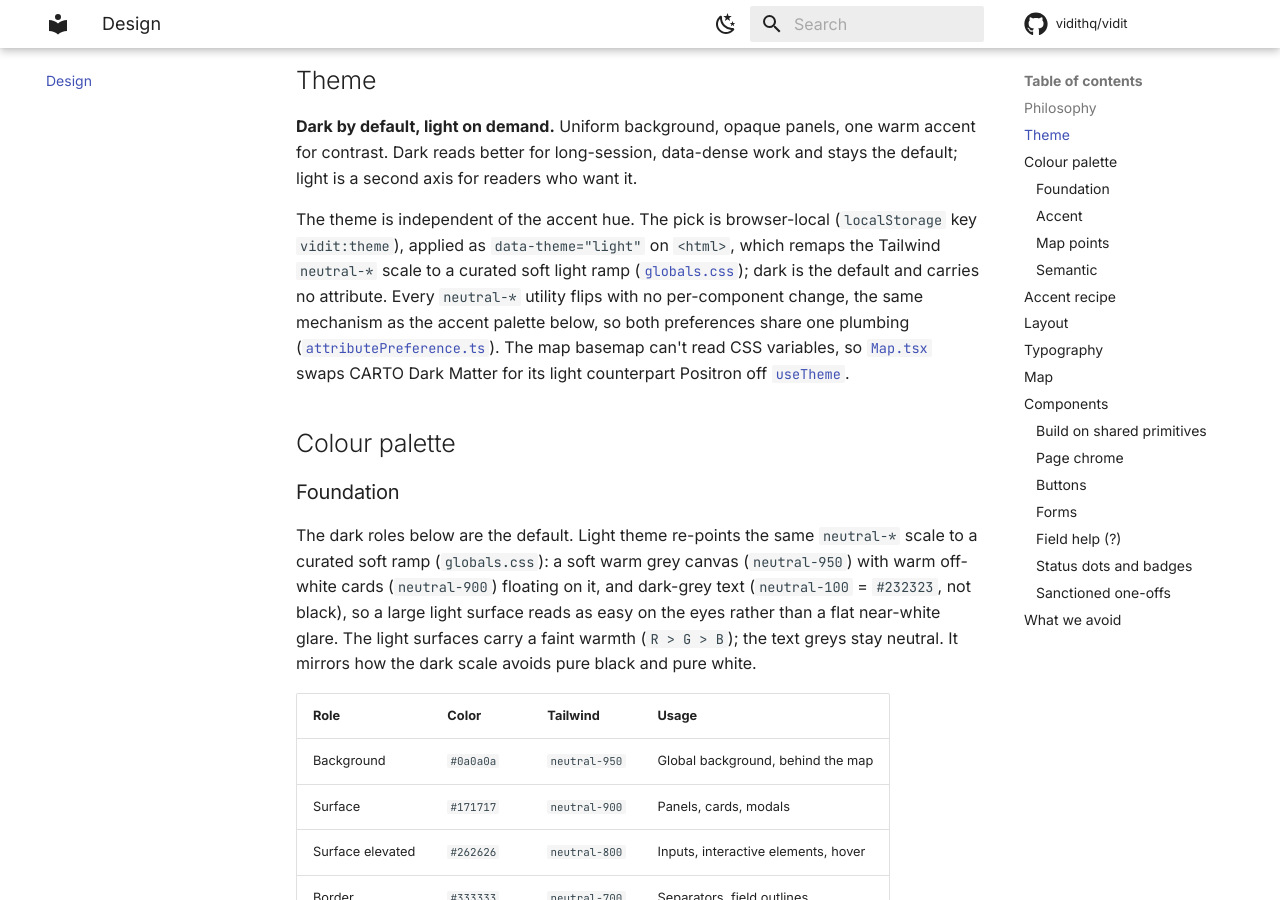
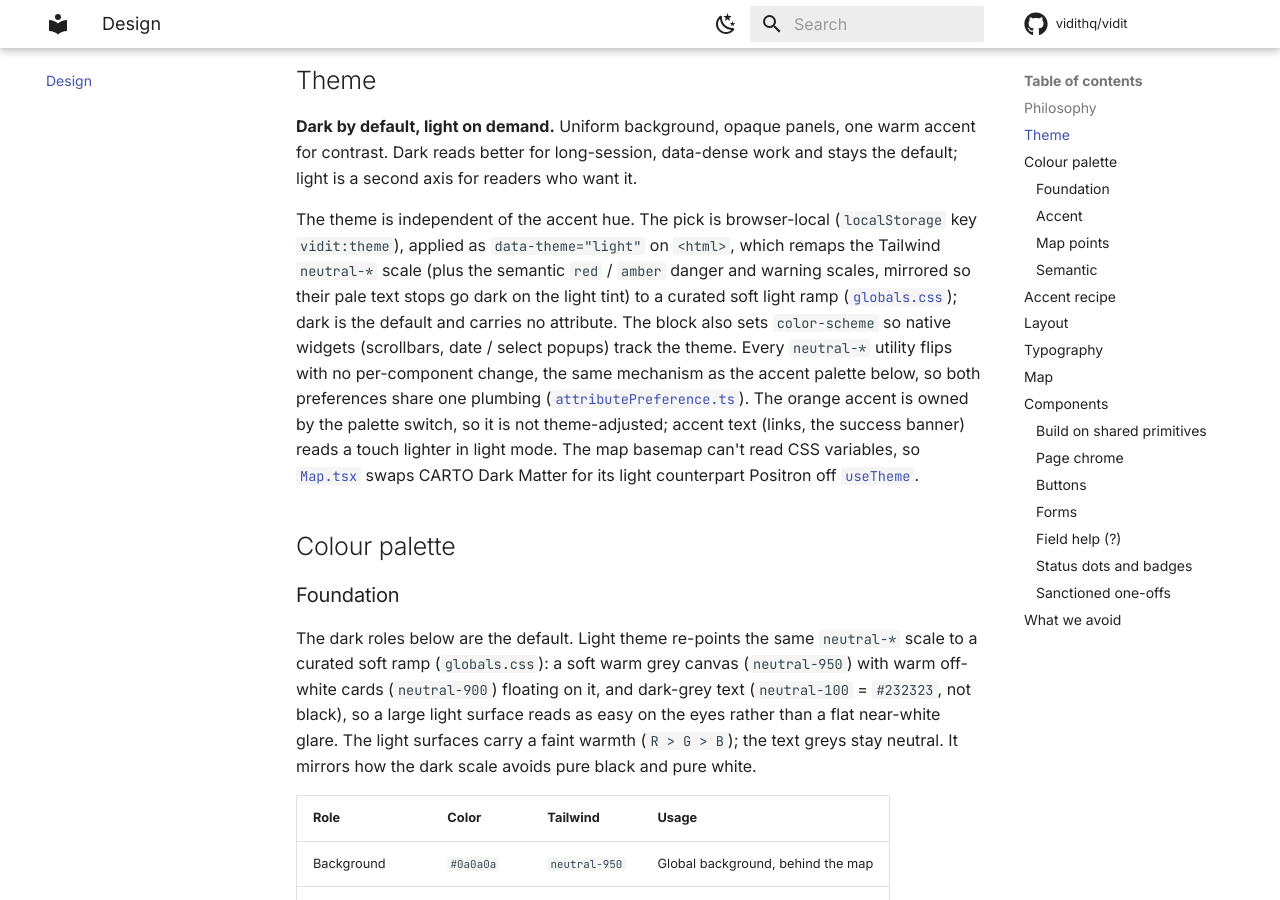
Before and after one commit to vidithq/vidit, an MkDocs documentation site: the page built from docs/design.md, in a window 1280 px wide and 900 px high, scrolled down 501 px. Built offline with MkDocs 1.6.1 and Material for MkDocs 9.7.7, drawn with Linux system fonts in a browser that asks for light colours; comment, search, counter and statistics services are not loaded.

Commit message:
fix(frontend): address triple-review findings on the light theme
- Semantic red / amber scales now flip in light mode (mirrored about their 500
  stop), so FORM_ERROR_BANNER / WARNING_CALLOUT / danger surfaces keep their
  meaning with dark text on a light tint instead of pale-on-pale.
- Set `color-scheme` per theme so native widgets (scrollbars, date / select
  popups) track the theme instead of the OS.
- Flip the selected map point's white halo to a dark ring on the light
  Positron basemap, where a white ring vanished.
- Memoise `useClientPreference`'s subscribe on `event` (useCallback) so
  useSyncExternalStore stops detaching and reattaching listeners every render.
- Replace two em dashes in globals.css comments with colons (house style).
- Clarify `attributePreference`'s `attribute` is the camelCase dataset key;
  correct theme.ts's stale "inverted ramp" wording and the sepia comment scope
  (it covers the whole canvas, markers included).

Known limitation, left as-is: the orange accent is owned by the palette switch,
so accent text (links, the success banner) reads a touch lighter in light mode;
theme-adjusting it needs a theme x palette reconciliation.

Co-Authored-By: Claude Opus 4.8 <noreply@anthropic.com>
Signed-off-by: vidit-admin <admin@vidit.app>

```diff
--- a/docs/design.md
+++ b/docs/design.md
@@ -13,7 +13,7 @@
 
 **Dark by default, light on demand.** Uniform background, opaque panels, one warm accent for contrast. Dark reads better for long-session, data-dense work and stays the default; light is a second axis for readers who want it.
 
-The theme is independent of the accent hue. The pick is browser-local (`localStorage` key `vidit:theme`), applied as `data-theme="light"` on `<html>`, which remaps the Tailwind `neutral-*` scale to a curated soft light ramp ([`globals.css`](../frontend/src/app/globals.css)); dark is the default and carries no attribute. Every `neutral-*` utility flips with no per-component change, the same mechanism as the accent palette below, so both preferences share one plumbing ([`attributePreference.ts`](../frontend/src/lib/attributePreference.ts)). The map basemap can't read CSS variables, so [`Map.tsx`](../frontend/src/components/map/Map.tsx) swaps CARTO Dark Matter for its light counterpart Positron off [`useTheme`](../frontend/src/hooks/useTheme.ts).
+The theme is independent of the accent hue. The pick is browser-local (`localStorage` key `vidit:theme`), applied as `data-theme="light"` on `<html>`, which remaps the Tailwind `neutral-*` scale (plus the semantic `red` / `amber` danger and warning scales, mirrored so their pale text stops go dark on the light tint) to a curated soft light ramp ([`globals.css`](../frontend/src/app/globals.css)); dark is the default and carries no attribute. The block also sets `color-scheme` so native widgets (scrollbars, date / select popups) track the theme. Every `neutral-*` utility flips with no per-component change, the same mechanism as the accent palette below, so both preferences share one plumbing ([`attributePreference.ts`](../frontend/src/lib/attributePreference.ts)). The orange accent is owned by the palette switch, so it is not theme-adjusted; accent text (links, the success banner) reads a touch lighter in light mode. The map basemap can't read CSS variables, so [`Map.tsx`](../frontend/src/components/map/Map.tsx) swaps CARTO Dark Matter for its light counterpart Positron off [`useTheme`](../frontend/src/hooks/useTheme.ts).
 
 ## Colour palette
 
--- a/frontend/src/components/map/Map.tsx
+++ b/frontend/src/components/map/Map.tsx
@@ -119,6 +119,9 @@ export default function Map({
   const marker = paletteMapColors(usePalette());
   const DETECTED = marker.detected;
   const theme = useTheme();
+  // Halo around the selected point: white reads on the dark basemap, but
+  // vanishes on light Positron, so flip it to a dark ring in light mode.
+  const SELECTED_STROKE = theme === "light" ? "#1a1a1a" : "#ffffff";
 
   useEffect(() => {
     let ok = false;
@@ -260,7 +263,7 @@ export default function Map({
           paint={{
             "circle-radius": 7,
             "circle-color": ["case", ["==", ["get", "detected"], 1], DETECTED, marker.base],
-            "circle-stroke-color": "#ffffff",
+            "circle-stroke-color": SELECTED_STROKE,
             "circle-stroke-width": 2,
             "circle-opacity": 1,
           }}
```
Also changed, not shown: CHANGELOG.md (+1 -1 lines), frontend/src/app/globals.css (+47 -6 lines), 3 other files.
